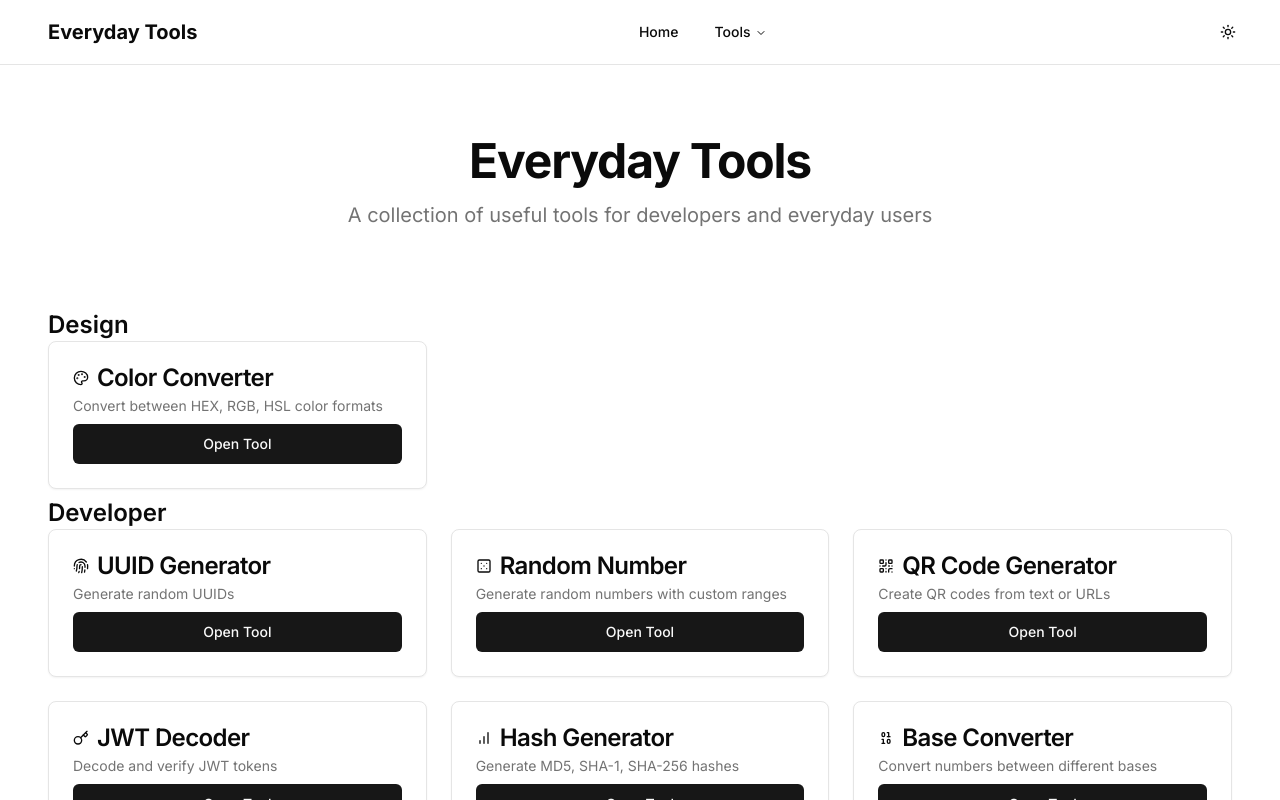
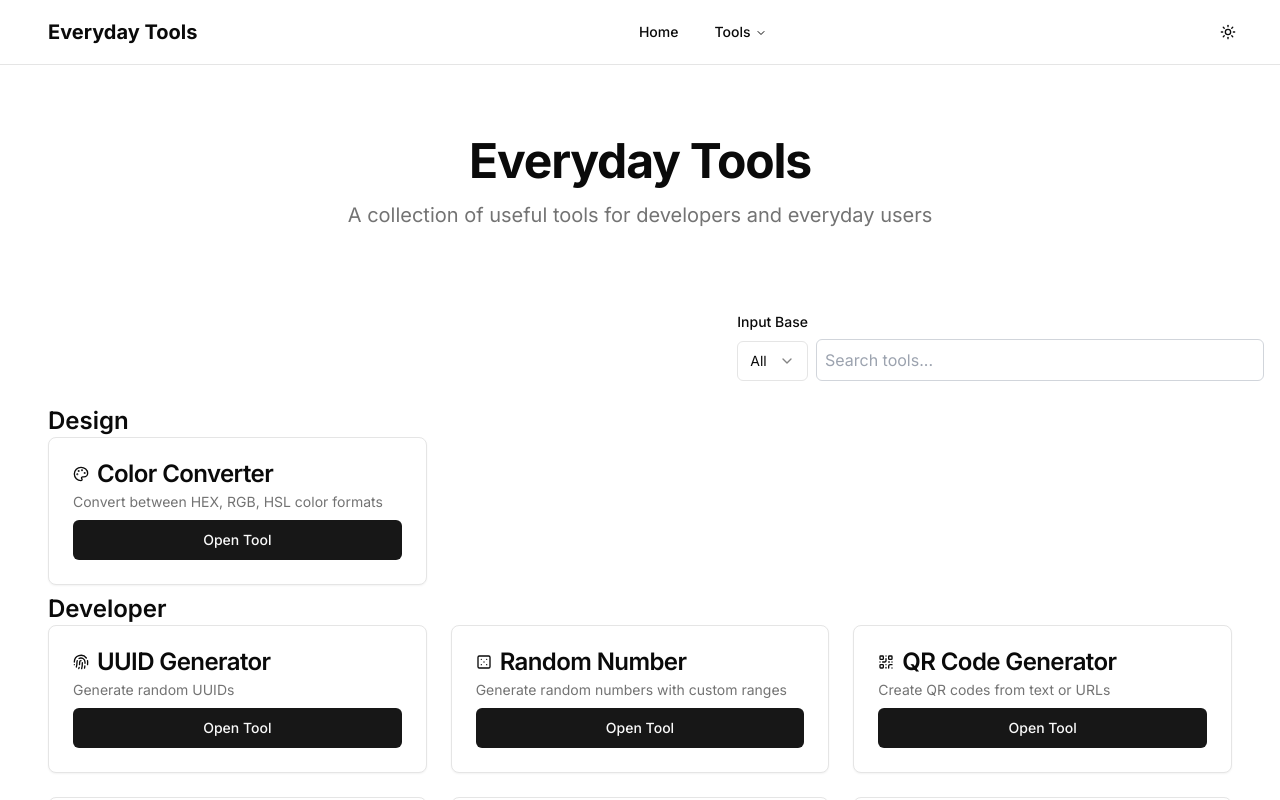
Before and after one commit to bkjain655/everyday-tools, a Next.js app: page / in a window 1280 px wide. Shown: the top 800 px of the page. Built offline with nearby package versions, Linux system fonts and the light colour scheme.

Commit message:
fix : added search and filtering capabilities

```diff
--- /dev/null
+++ b/app/HomeLayout.tsx
@@ -0,0 +1,124 @@
+"use client";
+import { Button } from "@/components/ui/button"
+import { Card, CardContent, CardDescription, CardHeader, CardTitle } from "@/components/ui/card"
+import { Select, SelectContent, SelectItem, SelectTrigger, SelectValue } from "@/components/ui/select"
+import { Label } from "@/components/ui/label"
+import Link from "next/link"
+import { tools } from "@/lib/tools"
+import { useState } from "react"
+
+export const HomeLayout = () => {
+    const defaultTools = tools.reduce((acc, tool) => {
+        if (!acc[tool.category]) {
+            acc[tool.category] = []
+        }
+        acc[tool.category].push(tool)
+        return acc
+    }, {} as Record<string, typeof tools>);
+    const [inputBase, setInputBase] = useState("ALL");
+    const [filteredTools, setFilteredTools] = useState(defaultTools);
+
+    const handleSearchChange = (event: React.ChangeEvent<HTMLInputElement>) => {
+        const value = event.target.value.toLowerCase();
+        if (!value) {
+            onInputBaseChange(inputBase);
+            return;
+        }
+        if (inputBase === "ALL") {
+            const newFilteredTools = tools.reduce((acc, tool) => {
+                if (tool.name.toLowerCase().includes(value) || tool.description.toLowerCase().includes(value)) {
+                    if (!acc[tool.category]) {
+                        acc[tool.category] = []
+                    }
+                    acc[tool.category].push(tool)
+                }
+                return acc;
+            }
+            , {} as Record<string, typeof tools>);
+            setFilteredTools(newFilteredTools);
+        } else {
+            const newFilteredTools = tools.reduce((acc, tool) => {
+                if (tool.category === inputBase && (tool.name.toLowerCase().includes(value) || tool.description.toLowerCase().includes(value))) {
+                    if (!acc[tool.category]) {
+                        acc[tool.category] = []
+                    }
+                    acc[tool.category].push(tool)
+                }
+                return acc;
+            }
+            , {} as Record<string, typeof tools>);
+            setFilteredTools(newFilteredTools);
+        }
+    };
+    const onInputBaseChange = (value: string) => {
+        setInputBase(value);
+        if (value === "ALL") {
+            setFilteredTools(defaultTools);
+            return;
+        }
+        const newFilteredTools = tools.reduce((acc, tool) => {
+            if (tool.category === value) {
+                if (!acc[tool.category]) {
+                    acc[tool.category] = []
+                }
+                acc[tool.category].push(tool)
+            }
+            return acc;
+        }
+        , {} as Record<string, typeof tools>);
+        setFilteredTools(newFilteredTools);
+    };
+    const categories = Object.keys(defaultTools).sort();
+
+    return <div className="flex flex-col items-center mb-4 gap-2">
+        <div className="flex flex-row justify-end items-end mb-4 gap-2 w-full">
+            <div className="space-y-2">
+              <Label htmlFor="input-base">Input Base</Label>
+              <Select value={inputBase} onValueChange={onInputBaseChange}>
+                <SelectTrigger id="input-base">
+                  <SelectValue placeholder="Select base" />
+                </SelectTrigger>
+                <SelectContent>
+                    <SelectItem key='ALL' value='ALL'>
+                      All
+                    </SelectItem>
+                    {categories.map((value) => (
+                        <SelectItem key={value} value={value}>
+                        {value}
+                        </SelectItem>
+                    ))}
+                </SelectContent>
+              </Select>
+            </div>
+            <input
+                type="text"
+                placeholder="Search tools..."
+                onChange={handleSearchChange}
+                className="border border-gray-300 rounded-md p-2 w-full max-w-md"
+            />
+        </div>
+        {categories.map((category) => {
+            return filteredTools[category]?.length > 0 && <div key={category} className="px-8 w-full">
+            <h2 className="text-2xl font-semibold">{category}</h2>
+            <div className="grid grid-cols-1 sm:grid-cols-2 md:grid-cols-3 gap-6">
+                {filteredTools[category].map((tool) => (
+                <Card key={tool.href} className="hover:shadow-md transition-shadow">
+                    <CardHeader className="pb-2">
+                    <CardTitle className="flex items-center gap-2">
+                        {tool.icon}
+                        {tool.name}
+                    </CardTitle>
+                    <CardDescription>{tool.description}</CardDescription>
+                    </CardHeader>
+                    <CardContent>
+                    <Link href={tool.href} passHref>
+                        <Button className="w-full">Open Tool</Button>
+                    </Link>
+                    </CardContent>
+                </Card>
+                ))}
+            </div>
+            </div>
+        })}
+    </div>
+}
--- a/app/page.tsx
+++ b/app/page.tsx
@@ -2,6 +2,7 @@ import { Button } from "@/components/ui/button"
 import { Card, CardContent, CardDescription, CardHeader, CardTitle } from "@/components/ui/card"
 import Link from "next/link"
 import { tools } from "@/lib/tools"
+import { HomeLayout } from "./HomeLayout"
 
 export default function Home() {
   const categorizedTools = tools.reduce((acc, tool) => {
@@ -22,31 +23,7 @@ export default function Home() {
       </section>
 
       <section>
-        <div className="flex flex-col items-center mb-4 gap-2">
-        {categories.map((category) => (
-          <div key={category} className="px-8 w-full">
-            <h2 className="text-2xl font-semibold">{category}</h2>
-            <div className="grid grid-cols-1 sm:grid-cols-2 md:grid-cols-3 gap-6">
-              {categorizedTools[category].map((tool) => (
-                <Card key={tool.href} className="hover:shadow-md transition-shadow">
-                  <CardHeader className="pb-2">
-                    <CardTitle className="flex items-center gap-2">
-                      {tool.icon}
-                      {tool.name}
-                    </CardTitle>
-                    <CardDescription>{tool.description}</CardDescription>
-                  </CardHeader>
-                  <CardContent>
-                    <Link href={tool.href} passHref>
-                      <Button className="w-full">Open Tool</Button>
-                    </Link>
-                  </CardContent>
-                </Card>
-              ))}
-            </div>
-          </div>
-        ))}
-        </div>
+        <HomeLayout />
       </section>
     </div>
   )
```
